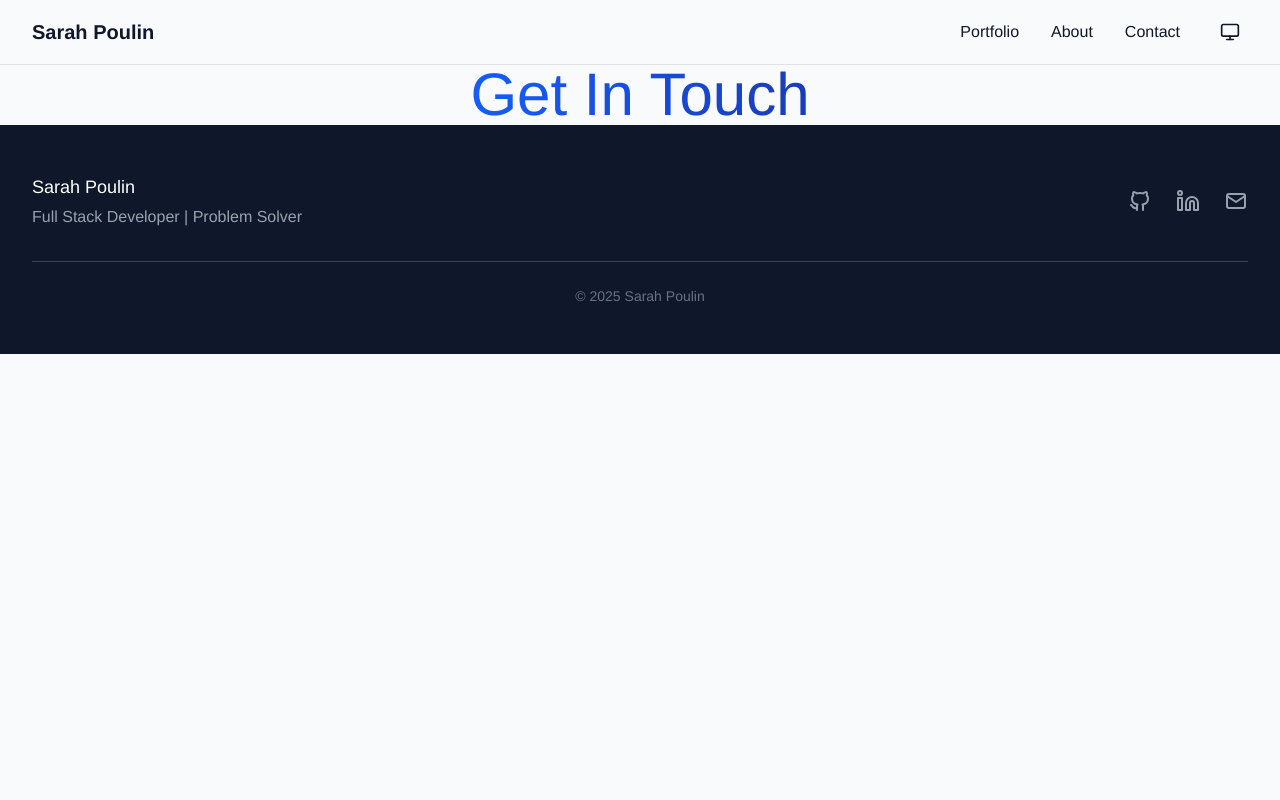
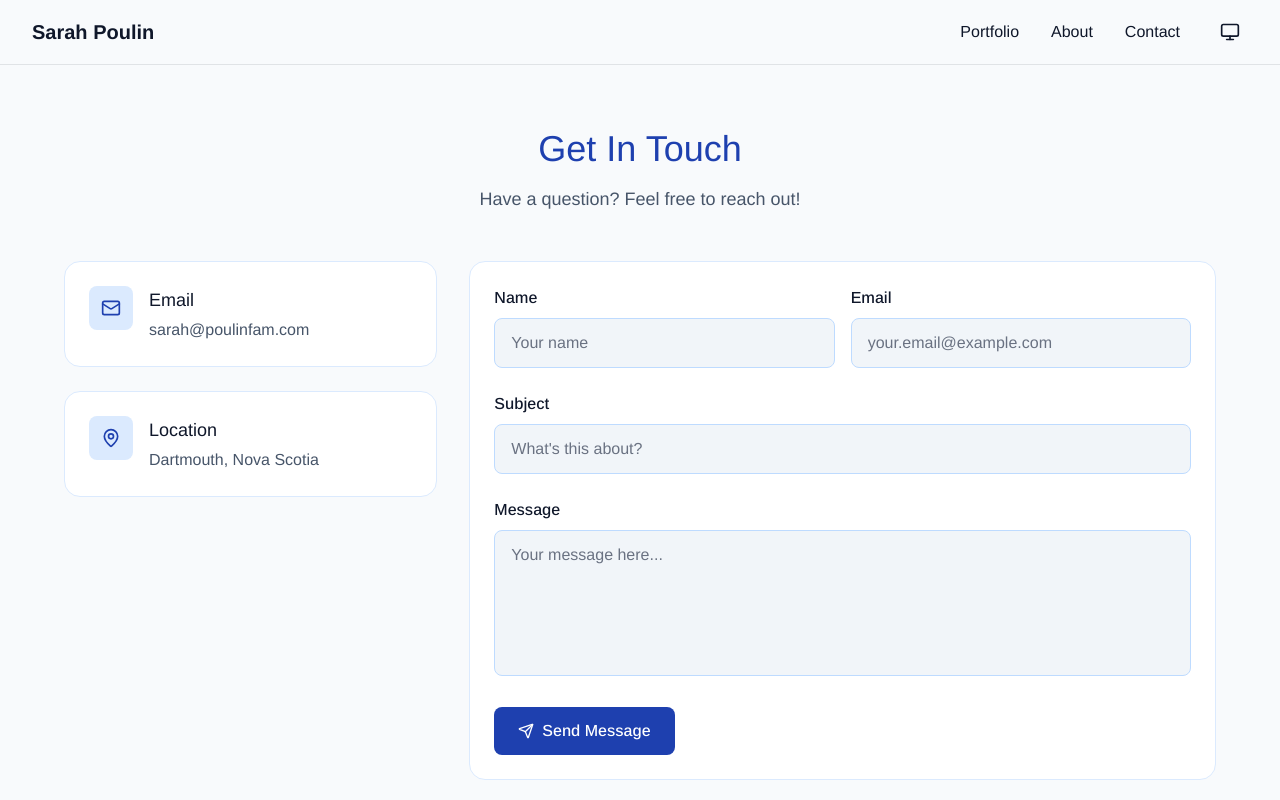
Before and after one commit to threehappypenguins/portfolio, a Next.js app: page /contact in a window 1280 px wide. Shown: the top 800 px of the page. Built offline with nearby package versions, Linux system fonts and the light colour scheme.

Commit message:
Added contact page and form with success modal

```diff
--- a/app/contact/page.tsx
+++ b/app/contact/page.tsx
@@ -1,7 +1,192 @@
+"use client";
+
+import { useState } from "react";
+import { Mail, MapPin, Send } from "lucide-react";
+
 export default function Contact() {
+  const [formData, setFormData] = useState({
+    name: "",
+    email: "",
+    subject: "",
+    message: "",
+  });
+  const [showModal, setShowModal] = useState(false);
+
+  const handleChange = (
+    e: React.ChangeEvent<HTMLInputElement | HTMLTextAreaElement>
+  ) => {
+    setFormData({
+      ...formData,
+      [e.target.name]: e.target.value,
+    });
+  };
+
+  const handleSubmit = () => {
+    // Handle form submission here
+    console.log("Form submitted:", formData);
+    // Add email service integration here
+    setShowModal(true);
+  };
+
   return (
-    <div>
-      <h1>Get In Touch</h1>
+    <div className="min-h-screen flex flex-col items-center px-4 py-16">
+      <div className="max-w-6xl w-full">
+        {/* Header */}
+        <div className="text-center mb-12 flex flex-col gap-4">
+          <h2>Get In Touch</h2>
+          <p className="about-paragraph text-lg">
+            Have a question? Feel free to reach out!
+          </p>
+        </div>
+
+        {/* Content Grid */}
+        <div className="grid md:grid-cols-[1fr_2fr] gap-8">
+          {/* Left Side - Contact Cards */}
+          <div className="space-y-6">
+            {/* Email Card */}
+            <div className="bg-card-bg border border-card-border rounded-2xl p-6">
+              <div className="flex items-start gap-4">
+                <div className="bg-card-icon-bg p-3 rounded-lg">
+                  <Mail className="w-5 h-5 text-card-icon" />
+                </div>
+                <div>
+                  <h4 className="text-lg text-card-title-text mb-1">Email</h4>
+                  <p className="text-card-text">sarah@poulinfam.com</p>
+                </div>
+              </div>
+            </div>
+
+            {/* Location Card */}
+            <div className="bg-card-bg border border-card-border rounded-2xl p-6">
+              <div className="flex items-start gap-4">
+                <div className="bg-card-icon-bg p-3 rounded-lg">
+                  <MapPin className="w-5 h-5 text-card-icon" />
+                </div>
+                <div>
+                  <h4 className="text-lg text-card-title-text mb-1">
+                    Location
+                  </h4>
+                  <p className="text-card-text">Dartmouth, Nova Scotia</p>
+                </div>
+              </div>
+            </div>
+          </div>
+
+          {/* Right Side - Contact Form */}
+          <div className="bg-card-bg border border-card-border rounded-2xl p-6">
+            <div className="space-y-6">
+              {/* Name and Email Row */}
+              <div className="grid grid-cols-1 sm:grid-cols-2 gap-4">
+                <div>
+                  <label
+                    htmlFor="name"
+                    className="block font-medium card-title-text mb-2"
+                  >
+                    Name
+                  </label>
+                  <input
+                    type="text"
+                    id="name"
+                    name="name"
+                    value={formData.name}
+                    onChange={handleChange}
+                    placeholder="Your name"
+                    className="form-input"
+                  />
+                </div>
+                <div>
+                  <label
+                    htmlFor="email"
+                    className="block font-medium card-title-text mb-2"
+                  >
+                    Email
+                  </label>
+                  <input
+                    type="email"
+                    id="email"
+                    name="email"
+                    value={formData.email}
+                    onChange={handleChange}
+                    placeholder="your.email@example.com"
+                    className="form-input"
+                  />
+                </div>
+              </div>
+
+              {/* Subject */}
+              <div>
+                <label
+                  htmlFor="subject"
+                  className="block font-medium card-title-text mb-2"
+                >
+                  Subject
+                </label>
+                <input
+                  type="text"
+                  id="subject"
+                  name="subject"
+                  value={formData.subject}
+                  onChange={handleChange}
+                  placeholder="What's this about?"
+                  className="form-input"
+                />
+              </div>
+
+              {/* Message */}
+              <div>
+                <label
+                  htmlFor="message"
+                  className="block font-medium card-title-text mb-2"
+                >
+                  Message
+                </label>
+                <textarea
+                  id="message"
+                  name="message"
+                  value={formData.message}
+                  onChange={handleChange}
+                  placeholder="Your message here..."
+                  rows={5}
+                  className="form-input resize-none"
+                />
+              </div>
+
+              {/* Submit Button */}
+              <button onClick={handleSubmit} className="form-submit-btn">
+                <Send className="w-4 h-4" />
+                Send Message
+              </button>
+            </div>
+          </div>
+        </div>
+      </div>
+
+      {/* Success Modal */}
+      {showModal && (
+        <div className="fixed inset-0 bg-black/50 flex items-center justify-center z-50 px-4">
+          <div className="bg-card-bg border border-card-border rounded-2xl p-8 max-w-md w-full shadow-2xl">
+            <div className="text-center">
+              <div className="mx-auto w-16 h-16 bg-card-icon-bg rounded-full flex items-center justify-center mb-4">
+                <Send className="w-8 h-8 text-card-icon" />
+              </div>
+              <h3 className="text-2xl font-semibold text-card-title-text mb-2">
+                Message Sent!
+              </h3>
+              <p className="text-card-text mb-6">
+                Thank you for reaching out. I'll get back to you soon!
+              </p>
+              <div className="flex justify-center">
+                <button
+                  onClick={() => setShowModal(false)}
+                  className="form-submit-btn"
+                >
+                  Close
+                </button>
+              </div>
+            </div>
+          </div>
+        </div>
+      )}
     </div>
   );
 }
--- a/app/globals.css
+++ b/app/globals.css
@@ -3,10 +3,16 @@
 :root {
   --background: #f8fafc;
   --foreground: #0f172a;
-  --gradient-bg: linear-gradient(150deg, #E5F0FF 0%, #FFFFFF 30%, #E5F0FF 60%, #FFFFFF 100%);
+  --gradient-bg: linear-gradient(
+    150deg,
+    #e5f0ff 0%,
+    #ffffff 30%,
+    #e5f0ff 60%,
+    #ffffff 100%
+  );
   --h1: #155dfc;
   --h1-end: #193cb8;
-  --h2: #1E40AF;
+  --h2: #1e40af;
   --about-paragraph: #475569;
 
   /* Light mode button colours */
@@ -17,37 +23,46 @@
   --button-secondary-hover: #e0e3ee;
   --button-secondary-text: #1e40af;
   --button-secondary-border: #1e40af;
-  --about-tech-btn: #DBEAFE;
-  --about-tech-btn-hover: #D6E7FE;
-  --about-tech-btn-font: #193CB8;
+  --about-tech-btn: #dbeafe;
+  --about-tech-btn-hover: #d6e7fe;
+  --about-tech-btn-font: #193cb8;
 
   /* Light mode timeline colours */
-  --dot-bg: #1E40AF;
-  --dot-border: #F8FAFC;
-  --line-bg: #BEDBFF;
+  --dot-bg: #1e40af;
+  --dot-border: #f8fafc;
+  --line-bg: #bedbff;
   --date-text: rgba(59, 130, 246, 0.8);
-  --title-text: #1E40AF;
+  --title-text: #1e40af;
   --portfolio-text: #475569;
-  --technologies-btn: #E5E7EB;
+  --technologies-btn: #e5e7eb;
   --technologies-btn-font: #1f1e2a;
 
   /* Light mode About cards */
-  --card-bg: #FFFFFF;
-  --card-title-text: #0F172A;
+  --card-bg: #ffffff;
+  --card-title-text: #0f172a;
   --card-text: #475569;
-  --card-icon-bg: #DBEAFE;
-  --card-icon: #1E40AF;
-  --card-border: #DBEAFE;
+  --card-icon-bg: #dbeafe;
+  --card-icon: #1e40af;
+  --card-border: #dbeafe;
+  --card-form-input: #f1f5f9;
+  --card-form-input-border: #bedbff;
+  --card-form-input-text: black;
 }
 
 .dark {
   --background: #0f172a;
   --foreground: #f8fafc;
-  --gradient-bg: linear-gradient(150deg, #0F172B 0%, #1D293D 30%, #0F172B 60%, #1D293D 100%);
+  --gradient-bg: linear-gradient(
+    150deg,
+    #0f172b 0%,
+    #1d293d 30%,
+    #0f172b 60%,
+    #1d293d 100%
+  );
   --h1: #51a2ff;
   --h1-end: #155dfc;
-  --h2: #3B82F6;
-  --about-paragraph: #97A4BA;
+  --h2: #3b82f6;
+  --about-paragraph: #97a4ba;
 
   /* Dark mode button colours */
   --button-primary-bg: #0950c3;
@@ -58,26 +73,29 @@
   --button-secondary-text: #ffffff;
   --button-secondary-border: #334155;
   --about-tech-btn: rgba(28, 57, 142, 0.3);
-  --about-tech-btn-hover: #1C2F69;
-  --about-tech-btn-font: #8EC5FF;
+  --about-tech-btn-hover: #1c2f69;
+  --about-tech-btn-font: #8ec5ff;
 
   /* Dark mode timeline colours */
-  --dot-bg: #3B82F6;
-  --dot-border: #0F172A;
-  --line-bg: #193CB8;
+  --dot-bg: #3b82f6;
+  --dot-border: #0f172a;
+  --line-bg: #193cb8;
   --date-text: rgba(59, 130, 246, 0.8);
-  --title-text: #3B82F6;
-  --portfolio-text: #94A3B8;
+  --title-text: #3b82f6;
+  --portfolio-text: #94a3b8;
   --technologies-btn: #364153;
-  --technologies-btn-font: #E5E7EB;
+  --technologies-btn-font: #e5e7eb;
 
   /* Dark mode About cards */
-  --card-bg: #1E293B;
-  --card-title-text: #F8FAFC;
-  --card-text: #94A3B8;
+  --card-bg: #1e293b;
+  --card-title-text: #f8fafc;
+  --card-text: #94a3b8;
   --card-icon-bg: rgba(28, 57, 142, 0.3);
-  --card-icon: #3B82F6;
-  --card-border: #335CD7;
+  --card-icon: #3b82f6;
+  --card-border: #335cd7;
+  --card-form-input: rgba(51, 65, 85, 0.3);
+  --card-form-input-border: #bedbff;
+  --card-form-input-text: white;
 }
 
 @theme inline {
@@ -112,6 +130,9 @@
   --color-card-icon-bg: var(--card-icon-bg);
   --color-card-icon: var(--card-icon);
   --color-card-border: var(--card-border);
+  --color-card-form-input: var(--card-form-input);
+  --color-card-form-input-border: var(--card-form-input-border);
+  --color-card-form-input-text: var(--card-form-input-text);
 }
 
 body {
@@ -191,6 +212,16 @@ h3 {
   @apply text-xs px-4 py-2 bg-about-tech-btn hover:bg-about-tech-btn-hover text-about-tech-btn-font rounded-lg;
 }
 
+/* Form */
+
+.form-input {
+  @apply w-full bg-card-form-input border border-card-form-input-border rounded-lg px-4 py-3 text-card-form-input-text placeholder-gray-500 focus:outline-none focus:border-blue-500 transition-colors;
+}
+
+.form-submit-btn {
+  @apply w-full sm:w-auto bg-button-primary-bg hover:bg-button-primary-hover text-button-primary-text font-medium px-6 py-3 rounded-lg flex items-center justify-center gap-2 transition-colors;
+}
+
 /* Footer */
 
 footer {
```
